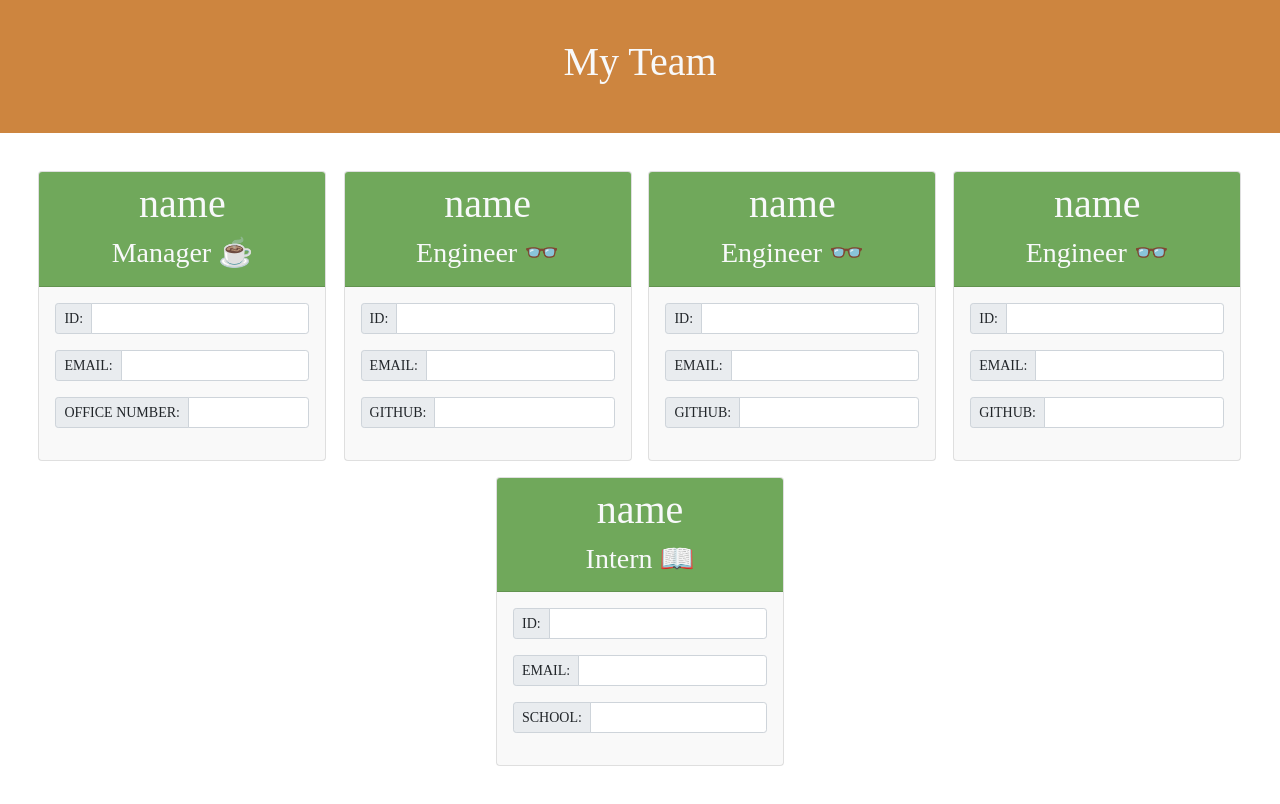
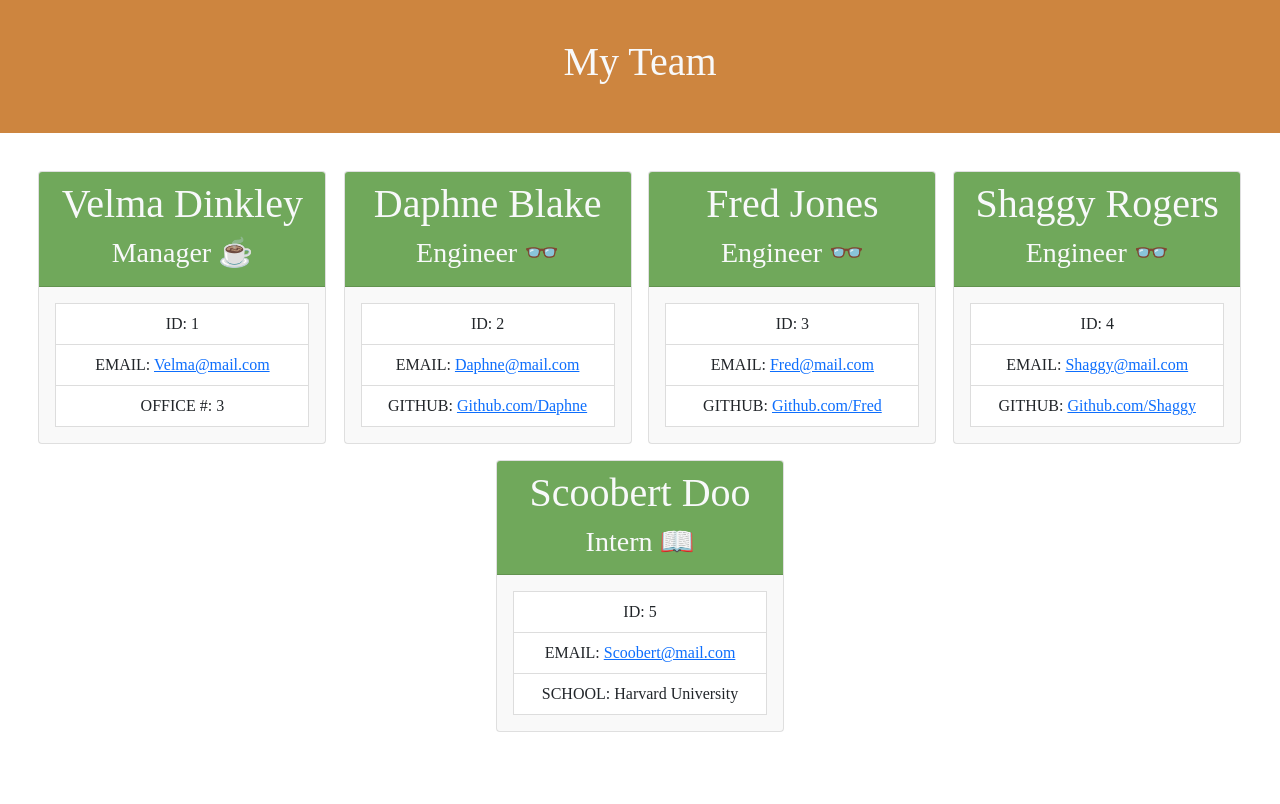
Before and after one commit to dratsavong/probable-waffle, a website: page dist/index.html in a window 1280 px wide. Drawn offline with nearby package versions, Linux system fonts and the light colour scheme.

Commit message:
corrected styling

```diff
--- a/dist/css/style.css
+++ b/dist/css/style.css
@@ -1,3 +1,9 @@
-h1, h3, span {
- font-family: 'Times New Roman', Times, serif
+h1, h3, td {
+    font-family: 'Times New Roman', Times, serif
 }
+
+td, th, table {
+    border: 1px solid #dddddd;
+    text-align: center;
+    padding: 8px;
+}
--- a/dist/index.html
+++ b/dist/index.html
@@ -19,114 +19,104 @@
             <div class="col">
               <div class="card text-center" style="width: 18rem;">
                 <div class="card-header text-light" style="background-color: rgba(99, 160, 76, 0.912);">
-                    <h1> name </h1>
+                    <h1> Velma Dinkley</h1>
                     <h3>Manager ☕</h3>
                 </div>
                 <div class="card-body" style="background-color: rgba(103, 103, 103, 0.039);">
-                    <div class="input-group input-group-sm mb-3">
-                        <span class="input-group-text" id="inputGroup-sizing-sm">ID:</span>
-                        <input type="text" class="form-control" aria-label="Sizing example input" aria-describedby="inputGroup-sizing-sm">
-                    </div>
-                    <div class="input-group input-group-sm mb-3">
-                        <span class="input-group-text" id="inputGroup-sizing-sm">EMAIL:</span>
-                        <input type="text" class="form-control" aria-label="Sizing example input" aria-describedby="inputGroup-sizing-sm">
-                    </div>
-                    <div class="input-group input-group-sm mb-3">
-                        <span class="input-group-text" id="inputGroup-sizing-sm">OFFICE NUMBER:</span>
-                        <input type="text" class="form-control" aria-label="Sizing example input" aria-describedby="inputGroup-sizing-sm">
-                    </div>
+                  <table style="width: 100%; background-color: white;">
+                        <tr>
+                            <td>ID: 1</td>
+                        </tr>
+                        <tr>
+                            <td> EMAIL: <a href="mailto:velma@mail.com">Velma@mail.com</a> </td>
+                        <tr>
+                            <td>OFFICE #: 3</td>
+                        </tr>
+                    </table>
                 </div>
               </div>
             </div>
             <div class="col">
               <div class="card text-center  mx-auto" style="width: 18rem;">
                 <div class="card-header text-light" style="background-color: rgba(99, 160, 76, 0.912);">
-                    <h1> name </h1>
+                    <h1> Daphne Blake  </h1>
                     <h3>Engineer 👓</h3>
                 </div>
                 <div class="card-body" style="background-color: rgba(103, 103, 103, 0.039);">
-                    <div class="input-group input-group-sm mb-3">
-                        <span class="input-group-text" id="inputGroup-sizing-sm">ID:</span>
-                        <input type="text" class="form-control" aria-label="Sizing example input" aria-describedby="inputGroup-sizing-sm">
-                    </div>
-                    <div class="input-group input-group-sm mb-3">
-                        <span class="input-group-text" id="inputGroup-sizing-sm">EMAIL:</span>
-                        <input type="text" class="form-control" aria-label="Sizing example input" aria-describedby="inputGroup-sizing-sm">
-                    </div>
-                    <div class="input-group input-group-sm mb-3">
-                        <span class="input-group-text" id="inputGroup-sizing-sm">GITHUB:</span>
-                        <input type="text" class="form-control" aria-label="Sizing example input" aria-describedby="inputGroup-sizing-sm">
-                    </div>
+                   <table style="width: 100%; background-color: white;">
+                        <tr>
+                            <td>ID: 2</td>
+                        </tr>
+                        <tr>
+                            <td> EMAIL: <a href="mailto:Daphne@mail.com">Daphne@mail.com</a> </td>
+                        <tr>
+                            <td> GITHUB: <a href="Github.com/Daphne">Github.com/Daphne</a> </td>
+                        </tr>
+                    </table>
                 </div>
               </div>
             </div>
             <div class="col">
               <div class="card text-center  mx-auto" style="width: 18rem;">
                 <div class="card-header text-light" style="background-color: rgba(99, 160, 76, 0.912);">
-                    <h1> name </h1>
+                    <h1> Fred Jones</h1>
                     <h3>Engineer 👓</h3>
                 </div>
                 <div class="card-body" style="background-color: rgba(103, 103, 103, 0.039);">
-                    <div class="input-group input-group-sm mb-3">
-                        <span class="input-group-text" id="inputGroup-sizing-sm">ID:</span>
-                        <input type="text" class="form-control" aria-label="Sizing example input" aria-describedby="inputGroup-sizing-sm">
-                    </div>
-                    <div class="input-group input-group-sm mb-3">
-                        <span class="input-group-text" id="inputGroup-sizing-sm">EMAIL:</span>
-                        <input type="text" class="form-control" aria-label="Sizing example input" aria-describedby="inputGroup-sizing-sm">
-                    </div>
-                    <div class="input-group input-group-sm mb-3">
-                        <span class="input-group-text" id="inputGroup-sizing-sm">GITHUB:</span>
-                        <input type="text" class="form-control" aria-label="Sizing example input" aria-describedby="inputGroup-sizing-sm">
-                    </div>
+                    <table style="width: 100%; background-color: white;">
+                        <tr>
+                            <td>ID: 3</td>
+                        </tr>
+                        <tr>
+                            <td> EMAIL: <a href="mailto:Fred@mail.com">Fred@mail.com</a> </td>
+                        <tr>
+                            <td> GITHUB: <a href="Github.com/Fred">Github.com/Fred</a> </td>
+                        </tr>
+                    </table>
                 </div>
               </div>
             </div>
             <div class="col">
               <div class="card text-center mx-auto" style="width: 18rem;">
                 <div class="card-header text-light" style="background-color: rgba(99, 160, 76, 0.912);">
-                    <h1> name </h1>
+                    <h1> Shaggy Rogers </h1>
                     <h3>Engineer 👓</h3>
                 </div>
                 <div class="card-body" style="background-color: rgba(103, 103, 103, 0.039);">
-                    <div class="input-group input-group-sm mb-3">
-                        <span class="input-group-text" id="inputGroup-sizing-sm">ID:</span>
-                        <input type="text" class="form-control" aria-label="Sizing example input" aria-describedby="inputGroup-sizing-sm">
-                    </div>
-                    <div class="input-group input-group-sm mb-3">
-                        <span class="input-group-text" id="inputGroup-sizing-sm">EMAIL:</span>
-                        <input type="text" class="form-control" aria-label="Sizing example input" aria-describedby="inputGroup-sizing-sm">
-                    </div>
-                    <div class="input-group input-group-sm mb-3">
-                        <span class="input-group-text" id="inputGroup-sizing-sm">GITHUB:</span>
-                        <input type="text" class="form-control" aria-label="Sizing example input" aria-describedby="inputGroup-sizing-sm">
-                    </div>
+                    <table style="width: 100%; background-color: white;">
+                         <tr>
+                             <td>ID: 4</td>
+                         </tr>
+                         <tr>
+                             <td> EMAIL: <a href="mailto:Shaggy@mail.com">Shaggy@mail.com</a> </td>
+                         <tr>
+                             <td> GITHUB: <a href="Github.com/Shaggy">Github.com/Shaggy</a> </td>
+                         </tr>
+                     </table>
                 </div>
               </div>
             </div>
             <div class="col">
                 <div class="card text-center mx-auto" style="width: 18rem;">
                     <div class="card-header text-light" style="background-color: rgba(99, 160, 76, 0.912);">
-                        <h1> name </h1>
+                        <h1> Scoobert Doo </h1>
                         <h3>Intern 📖</h3>
                     </div>
                   <div class="card-body" style="background-color: rgba(103, 103, 103, 0.039);">
-                    <div class="input-group input-group-sm mb-3">
-                        <span class="input-group-text" id="inputGroup-sizing-sm">ID:</span>
-                        <input type="text" class="form-control" aria-label="Sizing example input" aria-describedby="inputGroup-sizing-sm">
-                    </div>
-                    <div class="input-group input-group-sm mb-3">
-                        <span class="input-group-text" id="inputGroup-sizing-sm">EMAIL:</span>
-                        <input type="text" class="form-control" aria-label="Sizing example input" aria-describedby="inputGroup-sizing-sm">
-                    </div>
-                    <div class="input-group input-group-sm mb-3">
-                        <span class="input-group-text" id="inputGroup-sizing-sm">SCHOOL:</span>
-                        <input type="text" class="form-control" aria-label="Sizing example input" aria-describedby="inputGroup-sizing-sm">
-                    </div>
+                    <table style="width: 100%; background-color: white;">
+                         <tr>
+                             <td>ID: 5</td>
+                         </tr>
+                         <tr>
+                             <td> EMAIL: <a href="mailto:Scoobert@mail.com">Scoobert@mail.com</a> </td>
+                         <tr>
+                             <td>SCHOOL: Harvard University</td>
+                         </tr>
+                     </table>
                   </div>
                 </div>
               </div>
           </div>
-    </scontainer>
+    </container>
 </body>
 </html>
```
